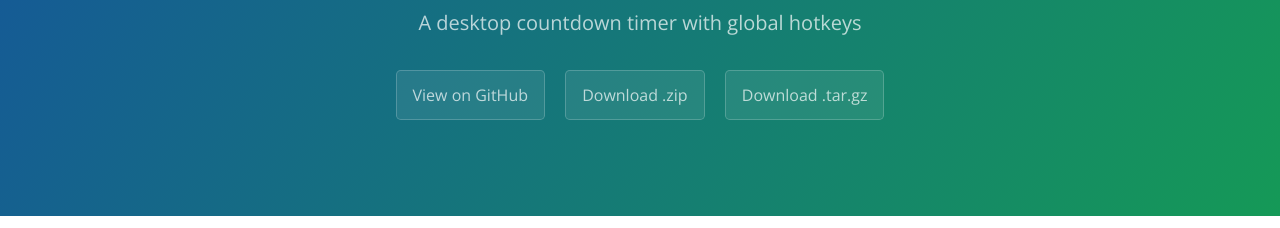
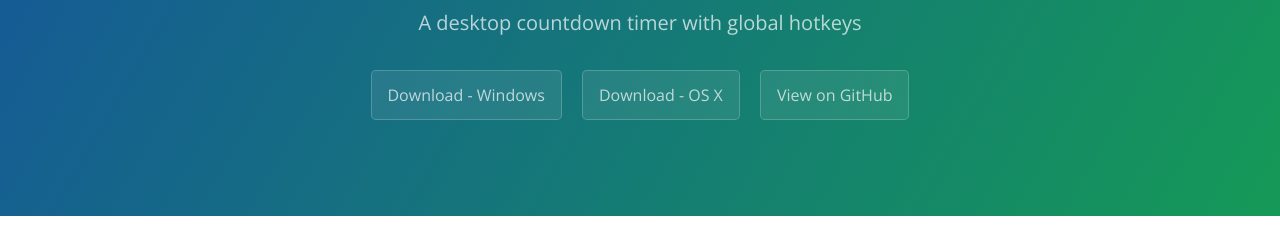
Before and after one commit to Skhmt/countdown, a plain HTML site: page index.html in a window 1280 px wide. Shown: the part 167-395 px from the top of the page. Drawn offline with nearby package versions, Linux system fonts and the light colour scheme.

Commit message:
Update index.html

```diff
--- a/index.html
+++ b/index.html
@@ -13,9 +13,9 @@
     <section class="page-header">
       <h1 class="project-name">Countdown-timer</h1>
       <h2 class="project-tagline">A desktop countdown timer with global hotkeys</h2>
+      <a href="https://github.com/Skhmt/countdown-timer/releases/download/1.0/countdown.zip" class="btn">Download - Windows</a>
+      <a href="https://github.com/Skhmt/countdown-timer/zipball/master" class="btn">Download - OS X</a>
       <a href="https://github.com/Skhmt/countdown-timer" class="btn">View on GitHub</a>
-      <a href="https://github.com/Skhmt/countdown-timer/zipball/master" class="btn">Download .zip</a>
-      <a href="https://github.com/Skhmt/countdown-timer/tarball/master" class="btn">Download .tar.gz</a>
     </section>
 
     <section class="main-content">
```
